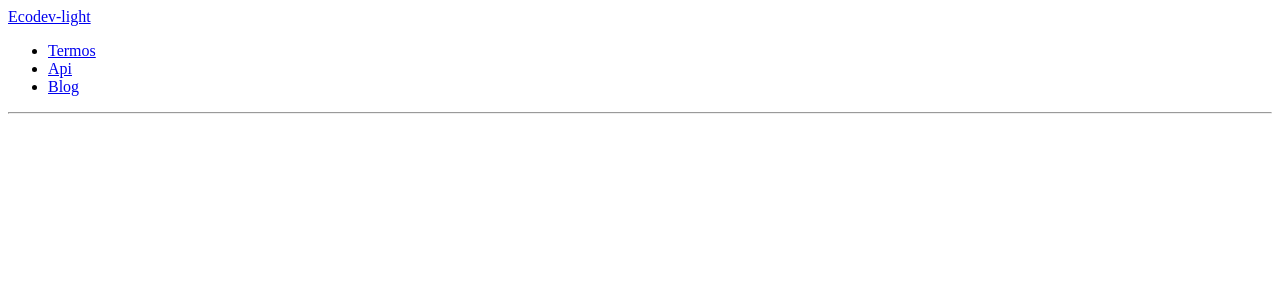
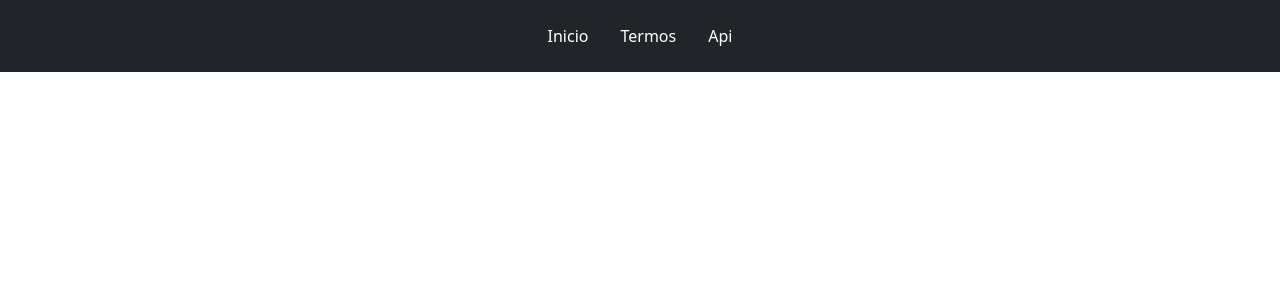
Before and after one commit to ZorroSec/ecodev-light, a Next.js app: page / in a window 1280 px wide. Shown: the top 300 px of the page. Built offline with nearby package versions, Linux system fonts and the light colour scheme.

Commit message:
feat(header): create a header in /

```diff
--- a/src/app/page.tsx
+++ b/src/app/page.tsx
@@ -1,19 +1,20 @@
+import "bootstrap/dist/css/bootstrap.css"
 export default function Home(){
   return (
     <div>
-      <header className="p-3 text-bg-dark">
-        <div className="container">
-          <div className="d-flex flex-wrap align-items-center justify-content-center justify-content-lg-start">
-            <a href="/" className="d-flex align-items-center mb-2 mb-lg-0 text-white text-decoration-none">Ecodev-light</a>
-          </div>
-          <ul className="nav col-12 col-lg-auto me-lg-auto mb-2 justify-content-center mb-md-0">
-            <li><a href="/terms" className="nav-link px-2">Termos</a></li>
-            <li><a href="/api" className="nav-link px-2">Api</a></li>
-            <li><a href="/blog" className="nav-link px-2">Blog</a></li>
-          </ul>
-        </div>
+      <header className="d-flex justify-content-center p-3 text-bg-dark">
+        <ul className="nav nav-pills">
+          <li className="nav-item">
+            <a href="/" className="nav-link text-white">Inicio</a>
+          </li>
+          <li className="nav-item">
+            <a href="/terms" className="nav-link text-white">Termos</a>
+          </li>
+          <li className="nav-item"><a href="/api/v1" className="nav-link text-white">Api</a></li>
+        </ul>
+        <hr className="b-example-divider text-white" />
       </header>
-      <hr className="b-example-divider" />
+
     </div>
 
   )
```
Also changed, not shown: package.json (+6 -5 lines), 1 other file (tests, documents, lock files or other folders).
